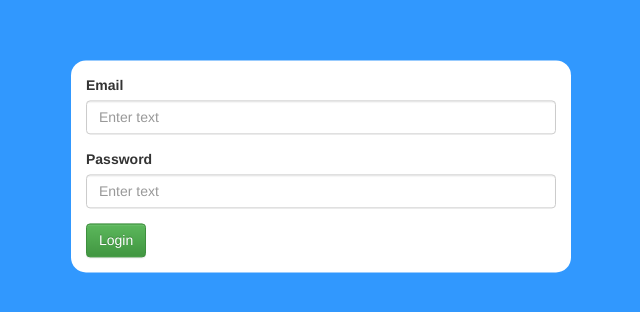
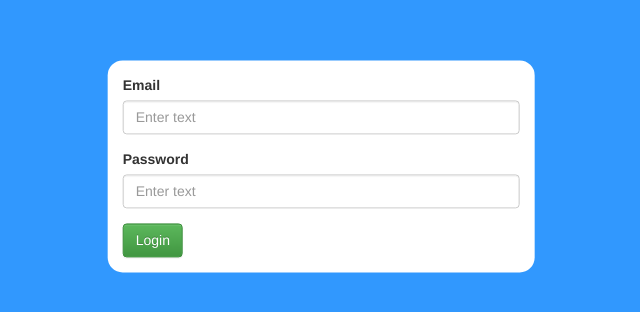
Before and after one commit to MishraSagar/Social-Review-Assignment, a React app: page /login in a window 1280 px wide. Shown: the part 116-428 px from the top of the page, without its empty margins (319-959 px from the left). Built offline with nearby package versions, Linux system fonts and the light colour scheme.

Commit message:
fixed layout issues in login component

```diff
--- a/src/Components/Login.js
+++ b/src/Components/Login.js
@@ -57,7 +57,7 @@ export default class Login extends React.Component {
     render() {
         return (
             <div className="login-form-container container-fluid">
-                <div className="form-center">
+                <div className="form-center col-xs-10 col-sm-8 col-md-4">
                         <form>
                         <FormGroup
                         controlId="email"
--- a/src/assets/styles/index.scss
+++ b/src/assets/styles/index.scss
@@ -446,7 +446,6 @@ body > #root{
 
 
         .form-center {
-            width: 500px;
             border-radius: 15px;
             background-color: white;
             position: absolute;
```
